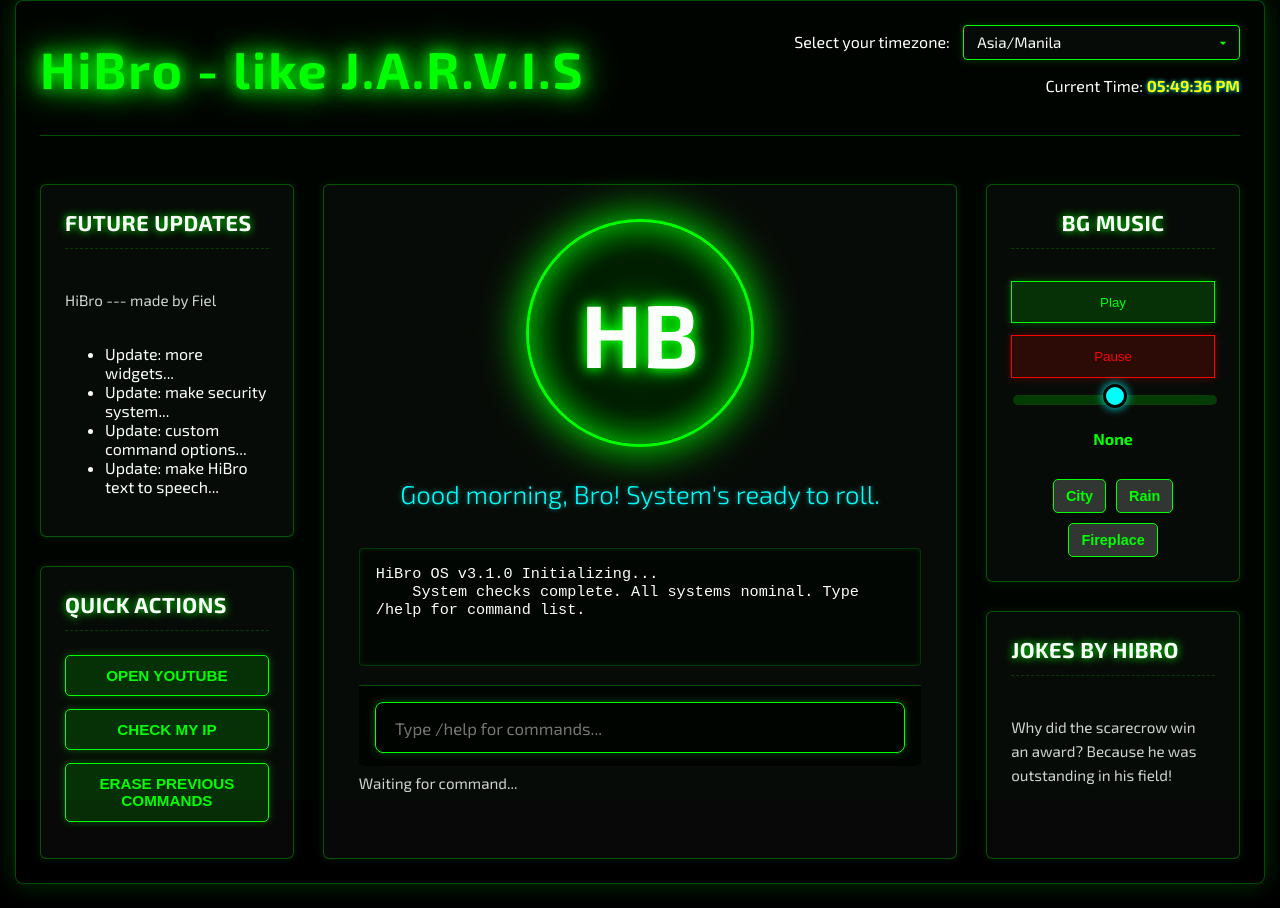
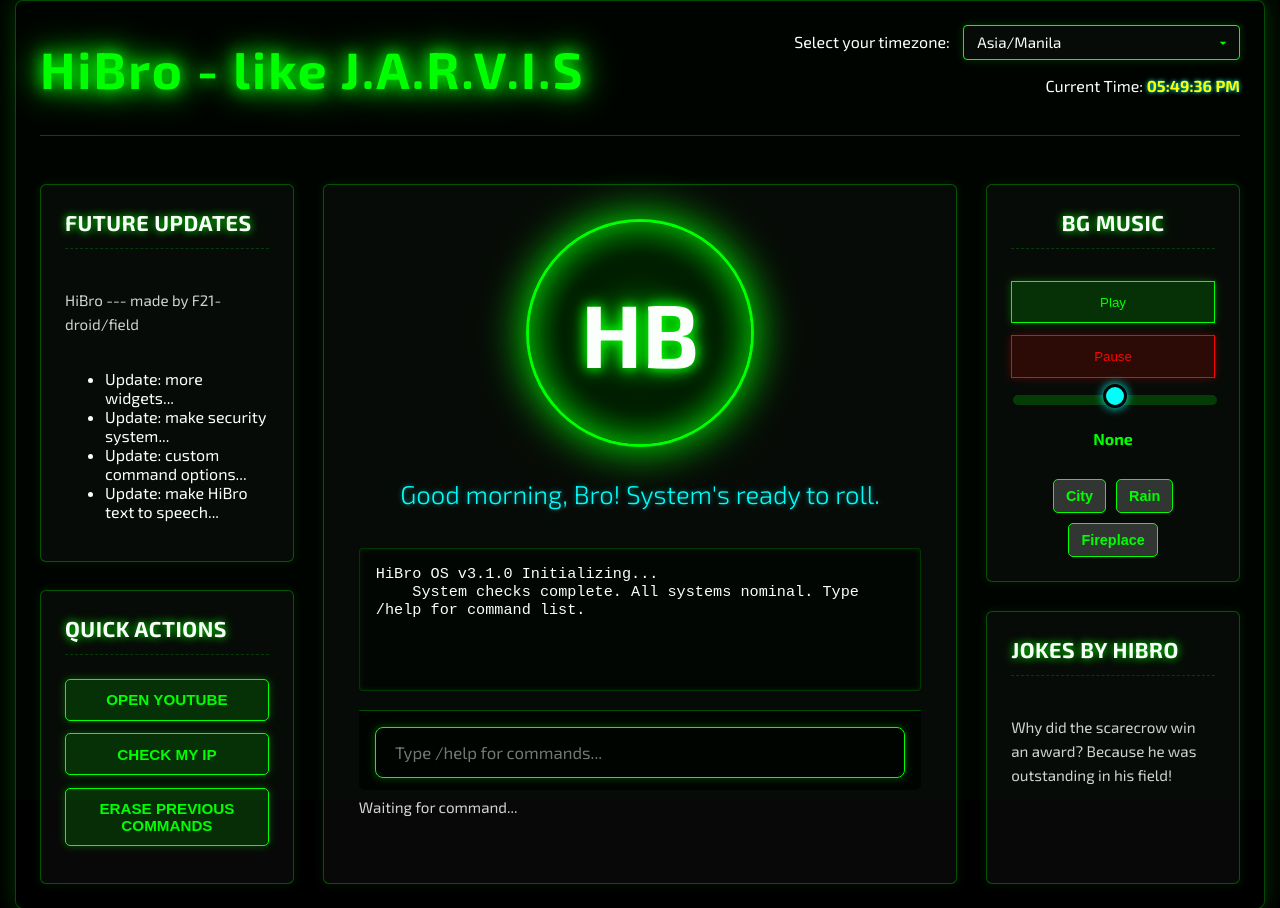
Before and after one commit to f21-droid/HiBro-Just-like-JARVIS, a plain HTML site: page index.html in a window 1280 px wide. Shown: the top 908 px of the page. Drawn offline with Linux system fonts and the light colour scheme.

Commit message:
Update index.html

```diff
--- a/index.html
+++ b/index.html
@@ -25,7 +25,7 @@
                 <div class="sidebar-left">
                     <div class="module active-tasks-module">
                         <h2>FUTURE UPDATES </h2>
-                        <p>HiBro --- made by Fiel</p>
+                        <p>HiBro --- made by F21-droid/field</p>
                         <ul>
                             <li>Update: more widgets...</li>
                             <li>Update: make security system...</li>
```
